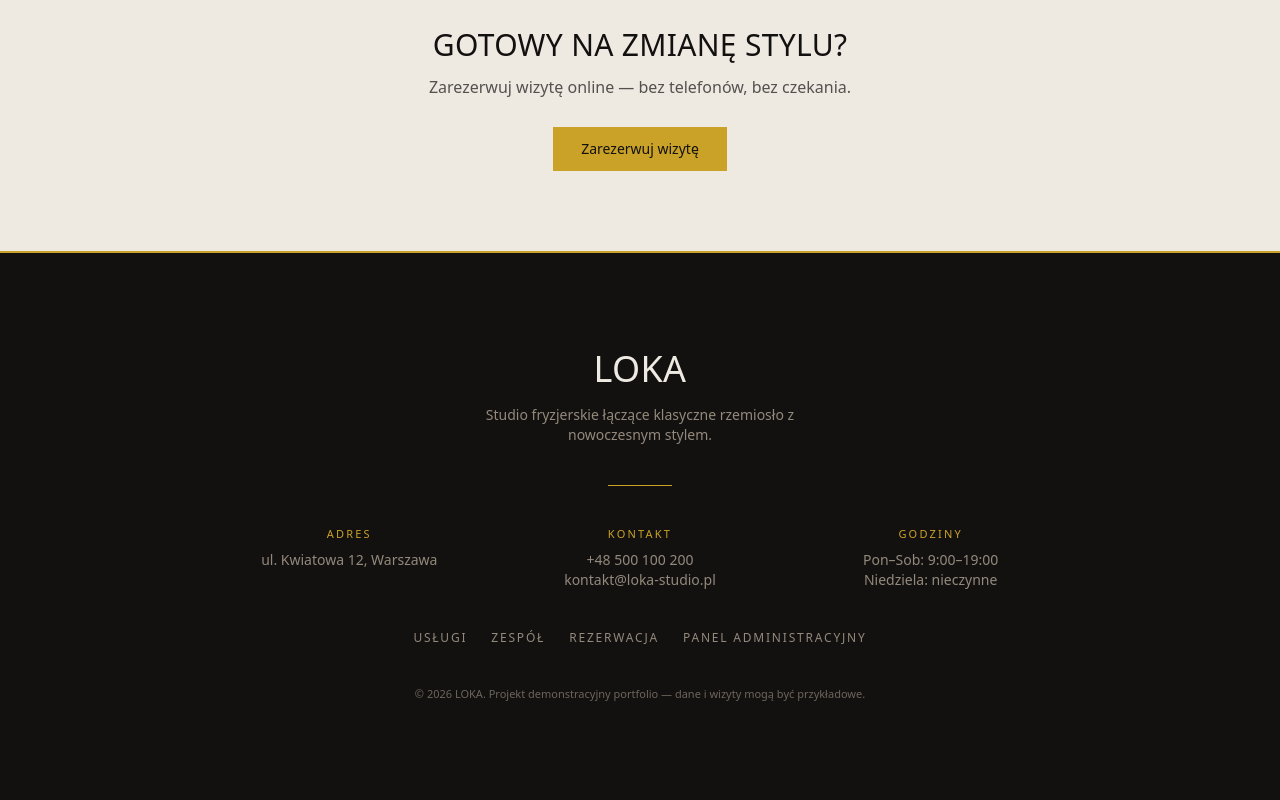
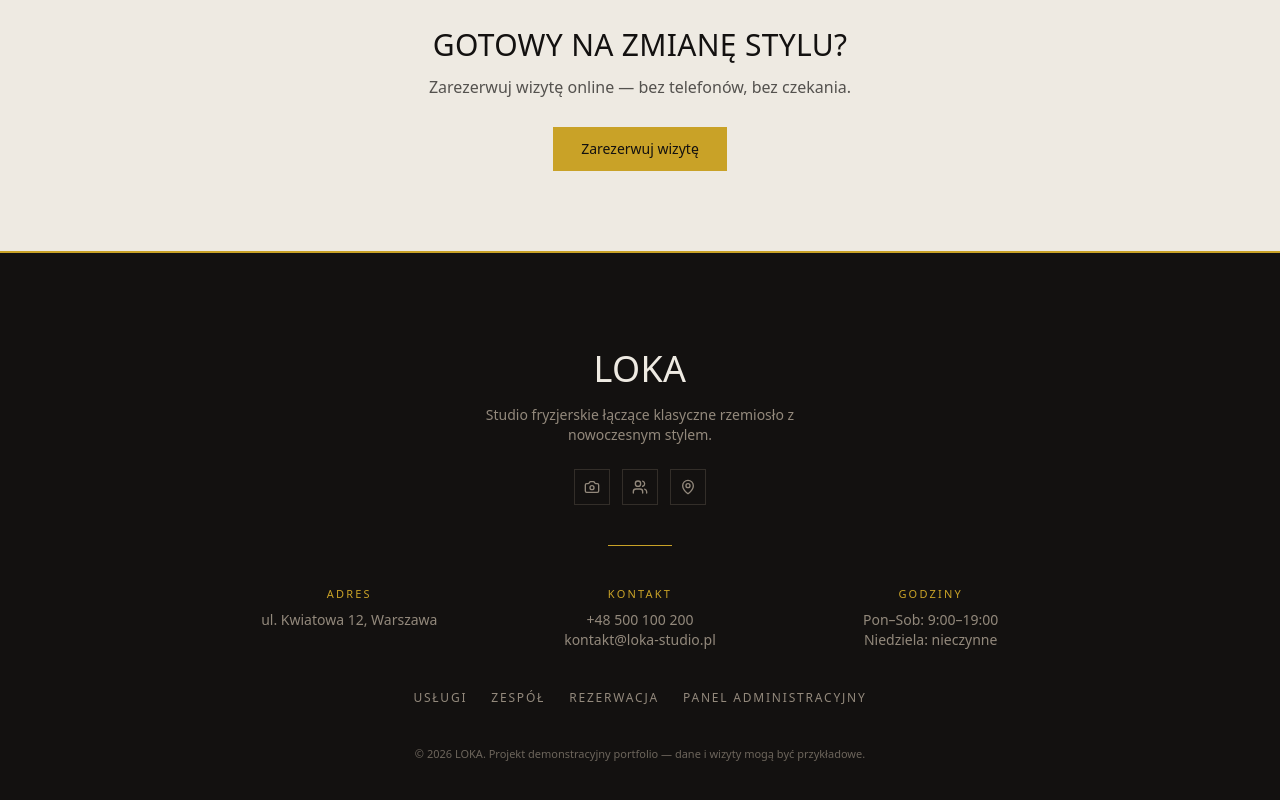
Before and after one commit to mvtczak/loka-salon-demo, a Next.js app: page / in a window 1280 px wide. Shown: the part 2967-3767 px from the top of the page. Built offline with nearby package versions, Linux system fonts and the light colour scheme; no server answers; the database is empty.

Commit message:
Polish pass: icons, micro-interactions, eyebrow accents: src/components/Footer.tsx

```diff
--- a/src/components/Footer.tsx
+++ b/src/components/Footer.tsx
@@ -1,4 +1,5 @@
 import Link from "next/link";
+import { Camera, Users, MapPin } from "lucide-react";
 
 export default function Footer() {
   return (
@@ -8,6 +9,24 @@ export default function Footer() {
         <p className="mx-auto mt-4 max-w-sm text-sm text-ink-soft">
           Studio fryzjerskie łączące klasyczne rzemiosło z nowoczesnym stylem.
         </p>
+
+        <div className="mt-6 flex items-center justify-center gap-3">
+          <a href="#" aria-label="Instagram" className="flex h-9 w-9 items-center justify-center border border-line text-ink-soft transition hover:border-amber hover:text-amber">
+            <Camera size={16} />
+          </a>
+          <a href="#" aria-label="Facebook" className="flex h-9 w-9 items-center justify-center border border-line text-ink-soft transition hover:border-amber hover:text-amber">
+            <Users size={16} />
+          </a>
+          <a
+            href="https://www.google.com/maps"
+            target="_blank"
+            rel="noreferrer"
+            aria-label="Mapa"
+            className="flex h-9 w-9 items-center justify-center border border-line text-ink-soft transition hover:border-amber hover:text-amber"
+          >
+            <MapPin size={16} />
+          </a>
+        </div>
 
         <div className="mx-auto mt-10 h-px w-16 bg-amber" />
 
```
